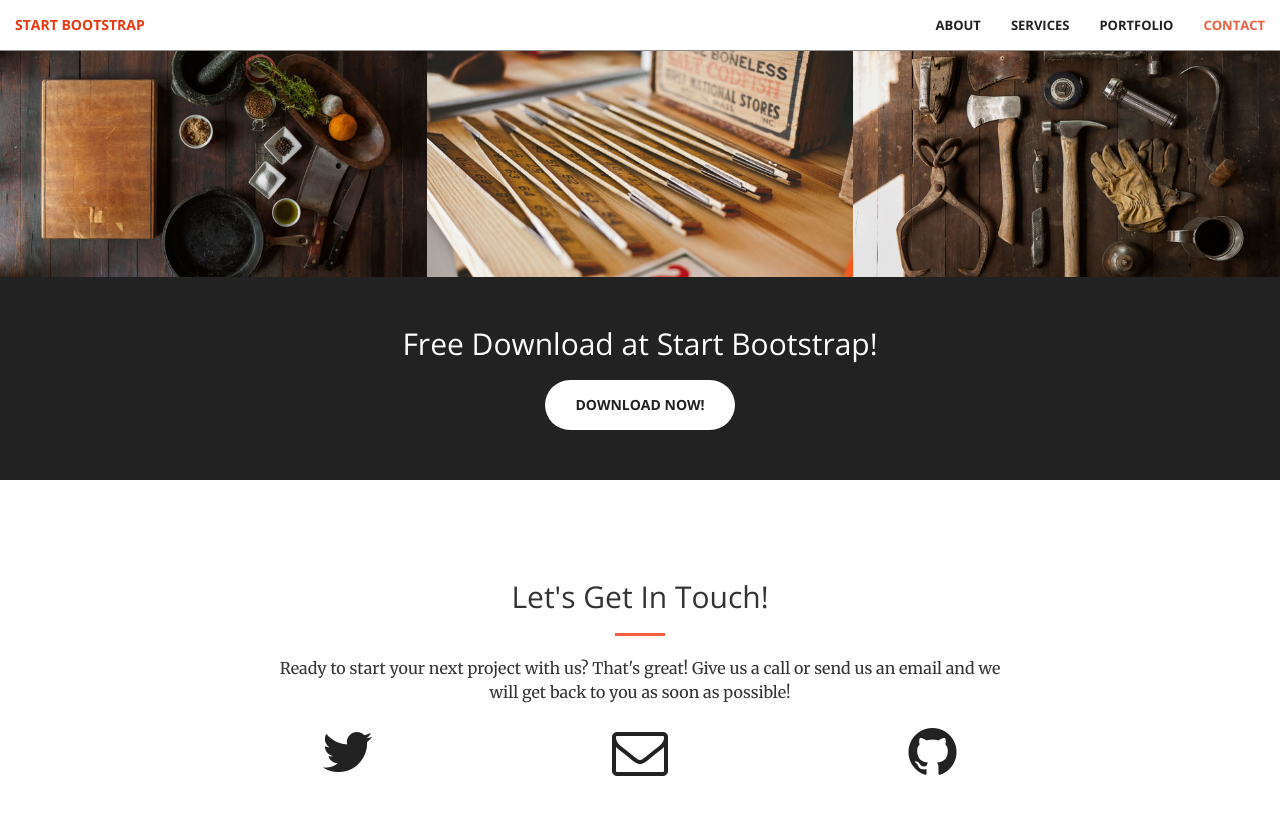
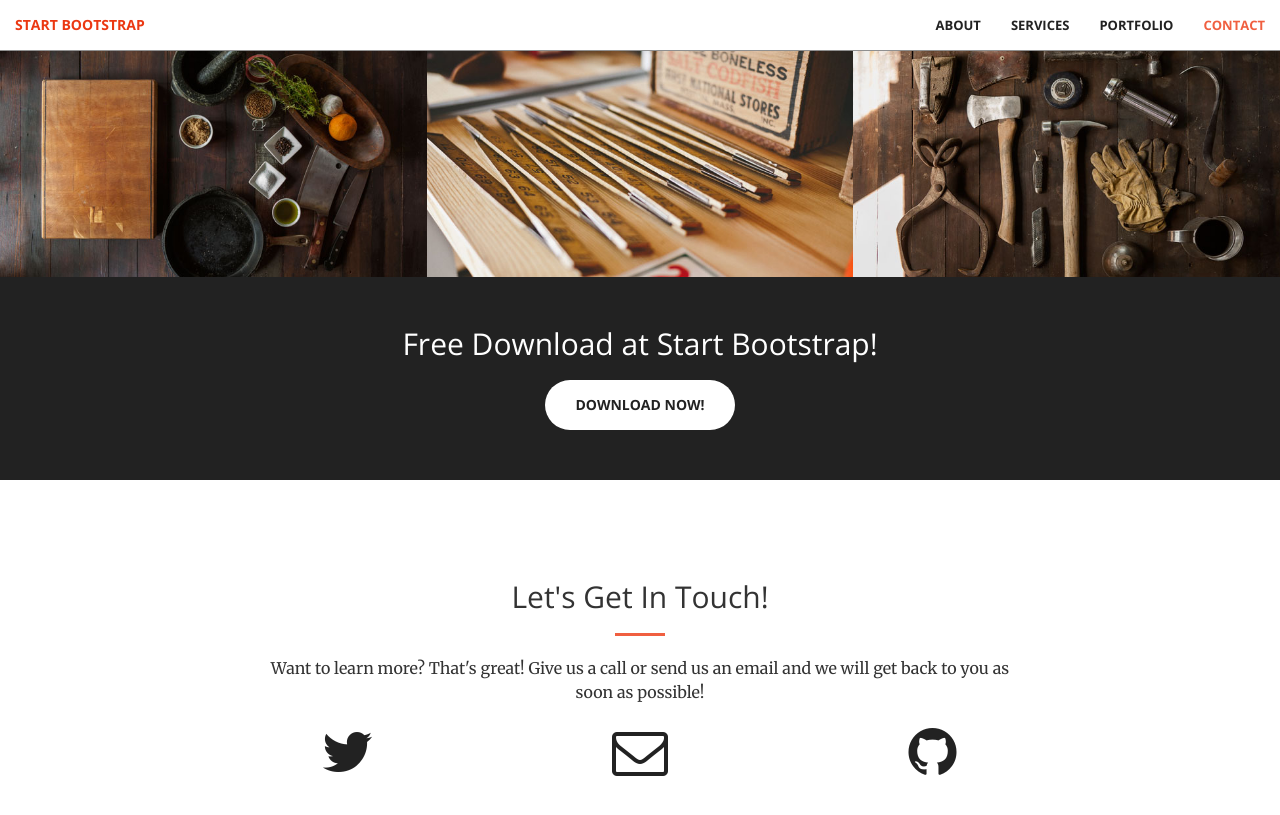
Before and after one commit to swagner2/tenaciouscap, a Jekyll site: the page built from index.html, in a window 1280 px wide and 900 px high, scrolled down 1981 px. Shown: the top 815 px of the window. Built offline with Jekyll 4.4.1, drawn with Linux system fonts in a browser that asks for light colours.

Commit message:
Update contact.html

```diff
--- a/_includes/contact.html
+++ b/_includes/contact.html
@@ -4,7 +4,7 @@
             <div class="col-lg-8 col-lg-offset-2 text-center">
                 <h2 class="section-heading">Let's Get In Touch!</h2>
                 <hr class="primary">
-                <p>Ready to start your next project with us? That's great! Give us a call or send us an email and we will get back to you as soon as possible!</p>
+                <p>Want to learn more? That's great! Give us a call or send us an email and we will get back to you as soon as possible!</p>
             </div>
         <div class="col-lg-2 col-lg-offset-2 text-center">
             <a href="https://twitter.com/{{ site.twitter_username }}">
```
